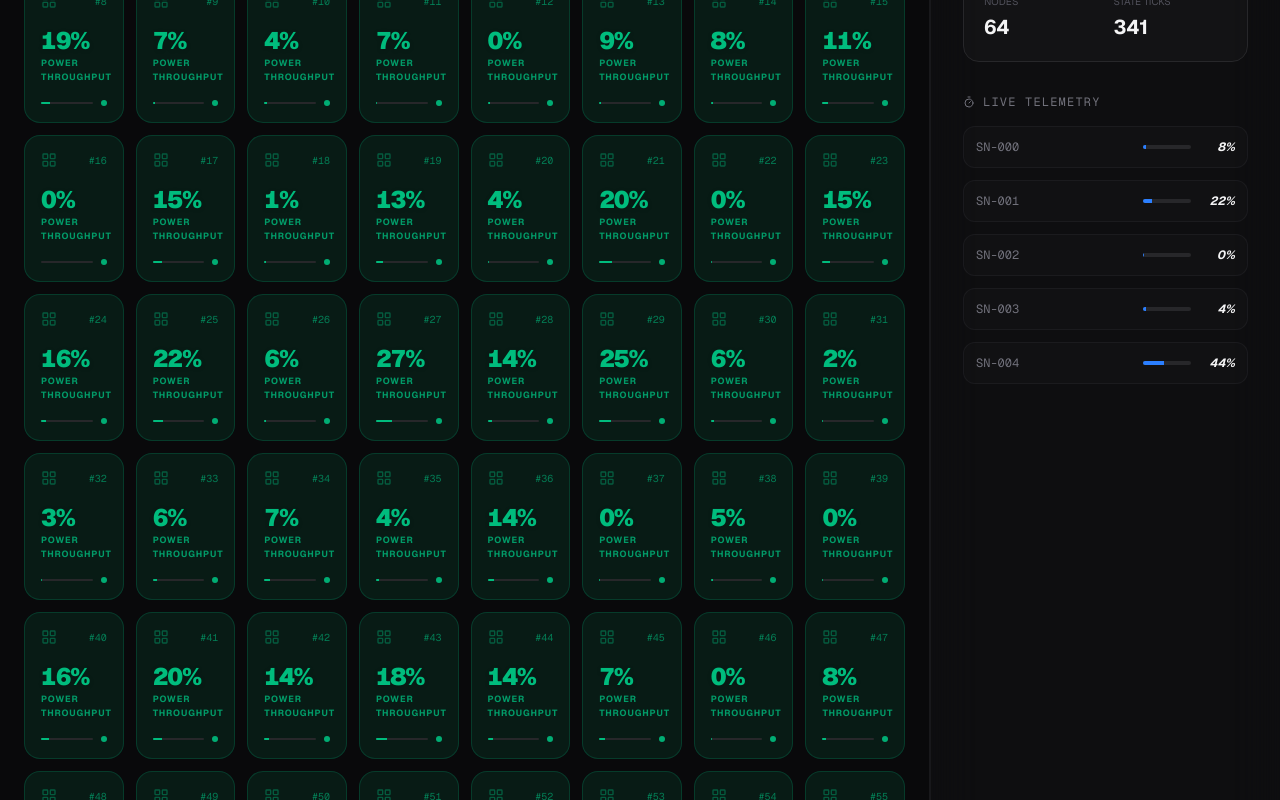
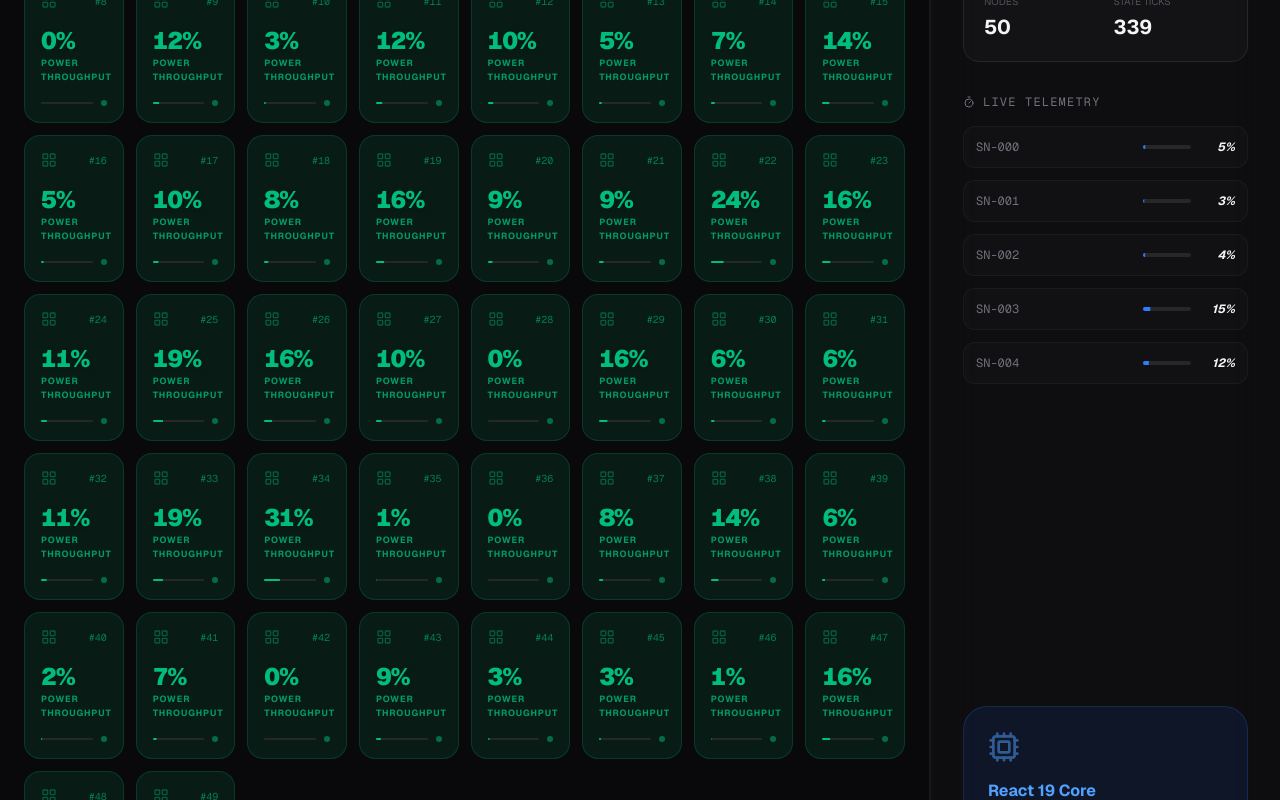
Before and after one commit to harsh-bhadana/next-labs, a Next.js app: page /performance-lab/memo-free in a window 1280 px wide. Shown: the part 340-1140 px from the top of the page. Built offline with nearby package versions, Linux system fonts and the light colour scheme; what @heroui/react would draw is missing.

Commit message:
feat: Add new performance, rendering, and interactive UI labs including search-as-you-go, proxy specimen, view transitions, and zero-JS table.

```diff
--- a/app/performance-lab/memo-free/page.tsx
+++ b/app/performance-lab/memo-free/page.tsx
@@ -15,7 +15,7 @@ import {
 import Link from "next/link";
 
 // --- Types & Constants ---
-const GRID_SIZE = 64; // 8x8 Grid
+const GRID_SIZE = 50;
 const TICK_RATE = 16;  // ~60fps
 
 type SensorData = {
@@ -25,14 +25,22 @@ type SensorData = {
   trend: 'up' | 'down' | 'stable';
 };
 
-// --- Mock Data Generator ---
+// --- Helpers (Static to avoid compiler re-compute) ---
 const generateInitialData = (random = false): SensorData[] =>
   Array.from({ length: GRID_SIZE }, (_, i) => ({
     id: i,
-    value: random ? Math.random() * 100 : 0, // Deterministic 0 for initial hydration
+    value: random ? Math.random() * 100 : 0,
     status: 'active',
     trend: 'stable'
   }));
+
+const getStatusColor = (status: string) => {
+  switch (status) {
+    case 'critical': return 'text-red-500 bg-red-500/10 border-red-500/20 shadow-red-500/10';
+    case 'warning': return 'text-amber-500 bg-amber-500/10 border-amber-500/20 shadow-amber-500/10';
+    default: return 'text-emerald-500 bg-emerald-500/10 border-emerald-500/20 shadow-emerald-500/10';
+  }
+};
 
 // --- Main Specimen Page ---
 export default function MemoFreeLab() {
@@ -52,16 +60,13 @@ export default function MemoFreeLab() {
     let batchOffset = 0;
 
     const loop = (time: number) => {
-      // Throttle to 60fps
-      if (time - lastTick >= 16) {
       setTick(t => t + 1);
 
       setSensors(prev => {
         const next = [...prev];
-          // Optimization: Only update 16 sensors per frame (25% of grid)
-          // This rotates the "active" nodes to maintain the illusion of total real-time
-          // while drastically reducing the React reconciliation workload per frame.
-          for (let i = 0; i < 16; i++) {
+        // Optimization: Update a small batch per frame to minimize churn
+        const updateCount = Math.min(8, GRID_SIZE);
+        for (let i = 0; i < updateCount; i++) {
           const idx = (batchOffset + i) % GRID_SIZE;
           const delta = (Math.random() - 0.5) * 6;
           const newValue = Math.max(0, Math.min(100, next[idx].value + delta));
@@ -72,7 +77,7 @@ export default function MemoFreeLab() {
             status: newValue > 85 ? 'critical' : newValue > 65 ? 'warning' : 'active'
           };
         }
-          batchOffset = (batchOffset + 16) % GRID_SIZE;
+        batchOffset = (batchOffset + updateCount) % GRID_SIZE;
         return next;
       });
 
@@ -82,9 +87,6 @@ export default function MemoFreeLab() {
         setFps(frameCount.current);
         frameCount.current = 0;
         lastTime.current = time;
-        }
-
-        lastTick = time;
       }
 
       animationFrameId = requestAnimationFrame(loop);
@@ -98,18 +100,10 @@ export default function MemoFreeLab() {
     return <div className="min-h-screen bg-zinc-950" />;
   }
 
-  // --- HANDLERS (Intentional: No useCallback) ---
+  // --- HANDLER ---
   const handleReset = () => {
     setSensors(generateInitialData());
     setTick(0);
-  };
-
-  const getStatusColor = (status: string) => {
-    switch (status) {
-      case 'critical': return 'text-red-500 bg-red-500/10 border-red-500/20 shadow-red-500/10';
-      case 'warning': return 'text-amber-500 bg-amber-500/10 border-amber-500/20 shadow-amber-500/10';
-      default: return 'text-emerald-500 bg-emerald-500/10 border-emerald-500/20 shadow-emerald-500/10';
-    }
   };
 
   return (
@@ -156,11 +150,9 @@ export default function MemoFreeLab() {
         <section className="bg-zinc-950 p-6 overflow-y-auto custom-scrollbar">
           <div className="grid grid-cols-2 sm:grid-cols-4 md:grid-cols-6 xl:grid-cols-8 gap-3">
             {sensors.map((sensor) => (
-              // Child Component (Intentional: No React.memo)
               <SensorCard
                 key={sensor.id}
                 sensor={sensor}
-                getStatusColor={getStatusColor} // Intentional: Passing raw function
               />
             ))}
           </div>
@@ -204,7 +196,7 @@ export default function MemoFreeLab() {
                   <span className="text-xs font-mono text-zinc-500">SN-{s.id.toString().padStart(3, '0')}</span>
                   <div className="flex items-center gap-3">
                     <div className="w-12 h-1 bg-zinc-800 rounded-full overflow-hidden">
-                          <div className="h-full bg-blue-500 transition-all duration-300" style={{ width: `${s.value}%` }}></div>
+                      <div className="h-full bg-blue-500 origin-left" style={{ transform: `scaleX(${s.value / 100})` }}></div>
                     </div>
                     <span className="text-xs font-bold w-8 text-right italic">{Math.round(s.value)}%</span>
                   </div>
@@ -229,11 +221,11 @@ export default function MemoFreeLab() {
 }
 
 // --- Sub-Component (NOT Memoized) ---
-function SensorCard({ sensor, getStatusColor }: { sensor: SensorData, getStatusColor: (s: string) => string }) {
+function SensorCard({ sensor }: { sensor: SensorData }) {
   const colorClass = getStatusColor(sensor.status);
 
   return (
-    <div className={`p-4 rounded-2xl border transition-all duration-300 flex flex-col gap-4 group hover:ring-2 hover:ring-blue-500/50 ${colorClass} bg-black/40`}>
+    <div className={`p-4 rounded-2xl border flex flex-col gap-4 group hover:ring-2 hover:ring-blue-500/50 ${colorClass} bg-black/40`}>
       <div className="flex items-center justify-between">
         <svg className="w-4 h-4 opacity-40" viewBox="0 0 24 24" fill="none" stroke="currentColor" strokeWidth="2" strokeLinecap="round" strokeLinejoin="round">
           <rect width="7" height="7" x="3" y="3" rx="1" />
@@ -256,11 +248,11 @@ function SensorCard({ sensor, getStatusColor }: { sensor: SensorData, getStatusC
       <div className="mt-auto flex items-center justify-between gap-2">
         <div className="flex-1 h-0.5 bg-zinc-800 rounded-full overflow-hidden">
           <div
-              className="h-full bg-current transition-all duration-300"
-              style={{ width: `${sensor.value}%` }}
+            className="h-full bg-current origin-left"
+            style={{ transform: `scaleX(${sensor.value / 100})` }}
           />
         </div>
-         <div className={`w-1.5 h-1.5 rounded-full animate-pulse bg-current`} />
+        <div className={`w-1.5 h-1.5 rounded-full bg-current opacity-50`} />
       </div>
     </div>
   );
--- a/app/performance-lab/search-as-you-go/page.tsx
+++ b/app/performance-lab/search-as-you-go/page.tsx
@@ -4,12 +4,12 @@ import { useState, useDeferredValue, useMemo, Suspense } from "react";
 import Link from "next/link";
 import { ArrowLeft, Search } from "lucide-react";
 
-// Generate heavy mocked data
+// Generate stable mocked data
 const MOCK_ITEMS = Array.from({ length: 10000 }).map((_, i) => ({
   id: i,
   title: `Performance Item ${i}`,
   category: i % 3 === 0 ? "Fast" : i % 2 === 0 ? "Medium" : "Heavy",
-  value: Math.random().toString(36).substring(7),
+  value: `VAL-${i.toString(36).padStart(4, '0')}`,
 }));
 
 export default function PerformanceLabPage() {
--- a/app/the-rendering/infinite-scroll/page.tsx
+++ b/app/the-rendering/infinite-scroll/page.tsx
@@ -1,15 +1,22 @@
 import { InfiniteScrollList } from "./infinite-scroll-list";
 import { fetchMoreItems } from "./actions";
 import Link from "next/link";
-import { ArrowLeft } from "lucide-react";
+import { ArrowLeft, Loader2 } from "lucide-react";
+import { Suspense } from "react";
 
-export default async function InfiniteScrollPage() {
+// --- Dynamic Content Component ---
+async function InfiniteScrollContent() {
   const initialState = await fetchMoreItems({
     items: [],
     page: -1,
     hasMore: true,
   });
 
+  return <InfiniteScrollList initialState={initialState} />;
+}
+
+// --- Main Page ---
+export default function InfiniteScrollPage() {
   return (
     <div className="min-h-screen bg-white dark:bg-neutral-950 font-[family-name:var(--font-geist-sans)]">
       <div className="max-w-2xl mx-auto px-6 py-24 space-y-12">
@@ -31,7 +38,14 @@ export default async function InfiniteScrollPage() {
           </div>
         </div>
 
-        <InfiniteScrollList initialState={initialState} />
+        <Suspense fallback={
+          <div className="flex flex-col items-center justify-center p-12 rounded-2xl bg-zinc-50 dark:bg-zinc-900 border border-zinc-200 dark:border-zinc-800">
+             <Loader2 className="w-8 h-8 animate-spin text-zinc-400 mb-2" />
+             <p className="text-sm text-zinc-500">Retrieving stream...</p>
+          </div>
+        }>
+          <InfiniteScrollContent />
+        </Suspense>
       </div>
     </div>
   );
--- a/app/the-rendering/use-cache-specimen/page.tsx
+++ b/app/the-rendering/use-cache-specimen/page.tsx
@@ -33,7 +33,9 @@ async function CachedComponent() {
       <div className="flex flex-col gap-2 font-mono text-sm">
         <div className="flex justify-between items-center py-2 px-3 bg-white dark:bg-black rounded-lg border border-zinc-200 dark:border-zinc-800">
           <span className="text-zinc-500">Timestamp:</span>
-          <span className="text-zinc-900 dark:text-zinc-100 font-semibold">{new Date(data.timestamp).toLocaleTimeString()}</span>
+          <span className="text-zinc-900 dark:text-zinc-100 font-semibold" suppressHydrationWarning>
+            {new Date(data.timestamp).toLocaleTimeString()}
+          </span>
         </div>
         <div className="flex justify-between items-center py-2 px-3 bg-white dark:bg-black rounded-lg border border-zinc-200 dark:border-zinc-800">
           <span className="text-zinc-500">Random ID:</span>
--- a/next.config.ts
+++ b/next.config.ts
@@ -3,8 +3,8 @@ import type { NextConfig } from "next";
 const nextConfig: NextConfig = {
   /* config options here */
   reactCompiler: true,
+  cacheComponents: true,
   experimental: {
-    cacheComponents: true,
   },
   images: {
     remotePatterns: [
```
Also changed, not shown: app/interactive-ui-lab/view-transitions/[id]/page.tsx (+37 -13 lines), app/the-rendering/proxy-specimen/page.tsx (+52 -35 lines), app/the-rendering/zero-js-table/page.tsx (+38 -23 lines), 1 other file (tests, documents, lock files or other folders). Lines whose indentation alone changed are shown as unchanged.
